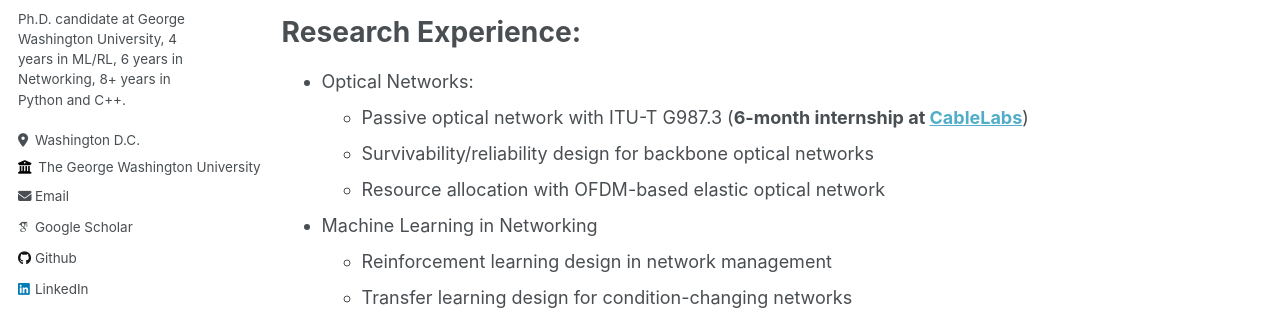
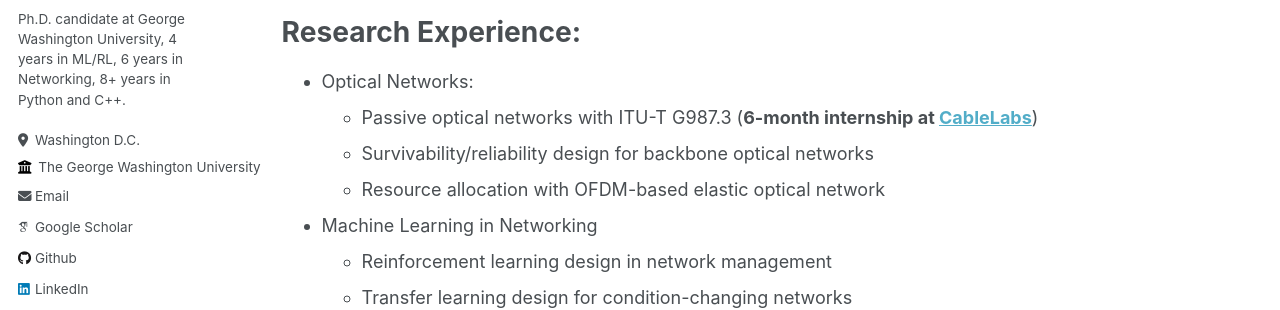
Before and after one commit to RujiaZou/RujiaZou.github.io, a Jekyll site: the page built from _pages/about.md, in a window 1280 px wide and 1180 px high. Shown: the part 294-604 px from the top of the window. Built offline with Jekyll 4.4.1, drawn with Linux system fonts in a browser that asks for light colours; some web fonts are replaced.

Commit message:
Update about.md

```diff
--- a/_pages/about.md
+++ b/_pages/about.md
@@ -14,7 +14,7 @@ redirect_from:
 Research Experience:
 =====
  - Optical Networks:
-    - Passive optical network with ITU-T G987.3 (**6-month internship at [CableLabs](https://www.cablelabs.com/)**)
+    - Passive optical networks with ITU-T G987.3 (**6-month internship at [CableLabs](https://www.cablelabs.com/)**)
     - Survivability/reliability design for backbone optical networks
     - Resource allocation with OFDM-based elastic optical network
  - Machine Learning in Networking
```
